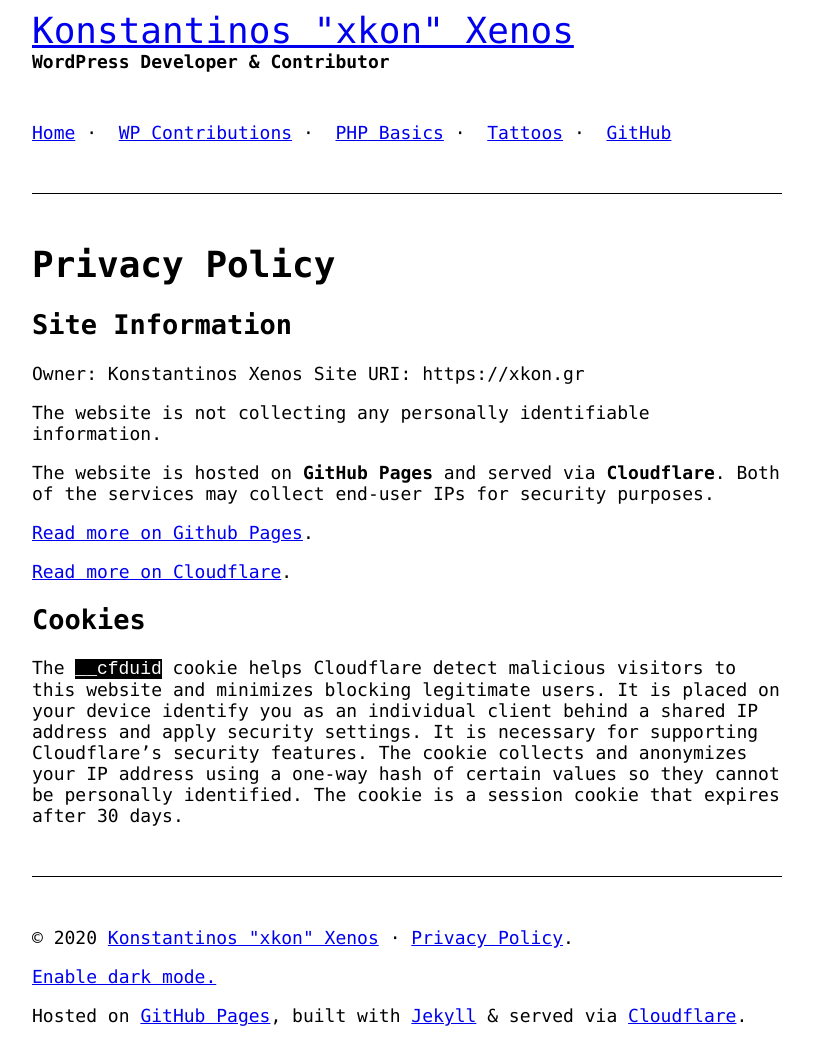
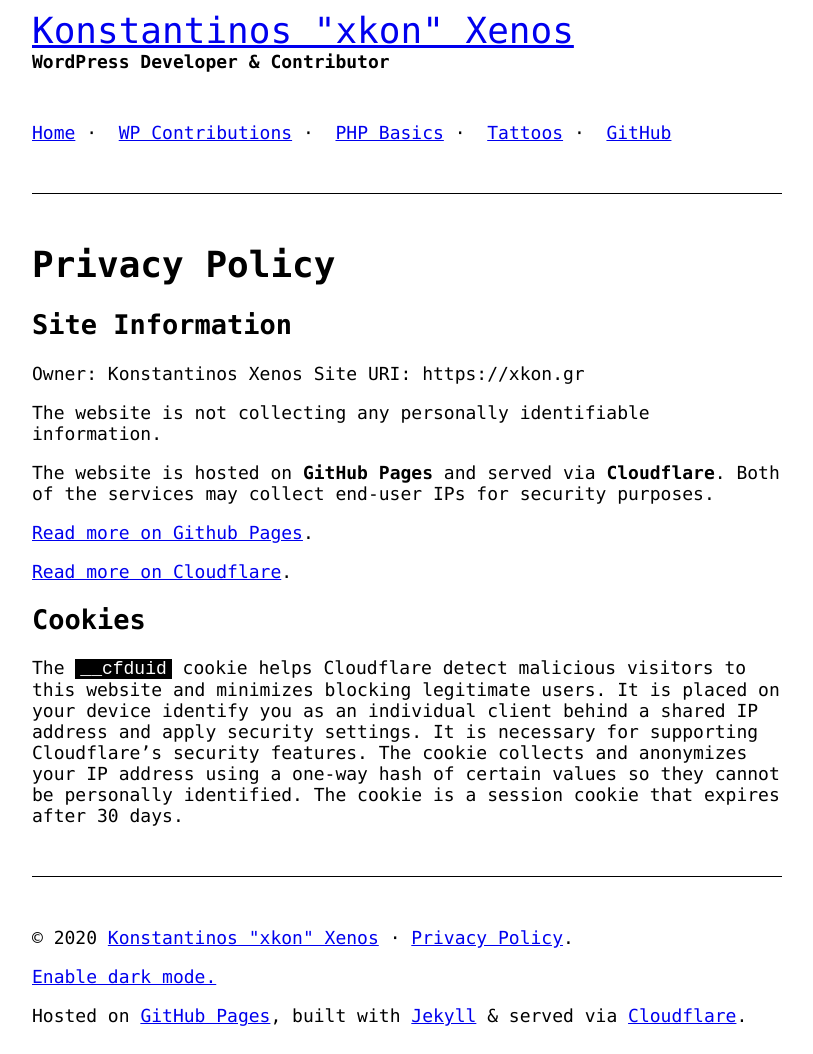
Before and after one commit to mrxkon/mrxkon.github.io, a Jekyll site: the page built from privacy-policy.md, in a window 1280 px wide. Shown: the whole page, without its empty margins (233-1046 px from the left). Built offline with Jekyll 4.4.1, drawn with Linux system fonts in a browser that asks for light colours.

Commit message:
Update header.html

```diff
--- a/_includes/header.html
+++ b/_includes/header.html
@@ -55,10 +55,14 @@
 			code.language-plaintext.highlighter-rouge {
 				background-color: #000;
 				color: #fff;
+				padding-left: 5px;
+				padding-right: 5px;
 			}
 			body.is-dark-theme code.language-plaintext.highlighter-rouge {
 				background-color: #fff;
 				color: #000;
+				padding-left: 5px;
+				padding-right: 5px;
 			}
 			img {
 				width: 100%;
```
